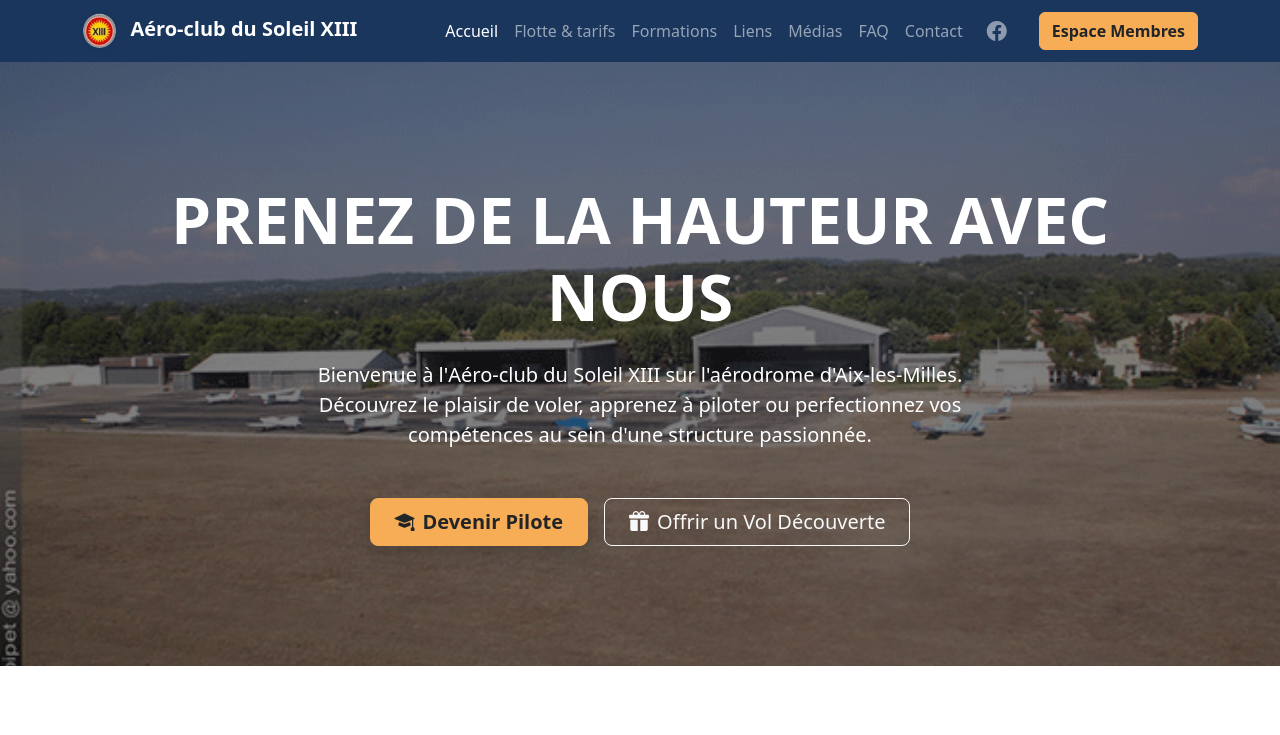
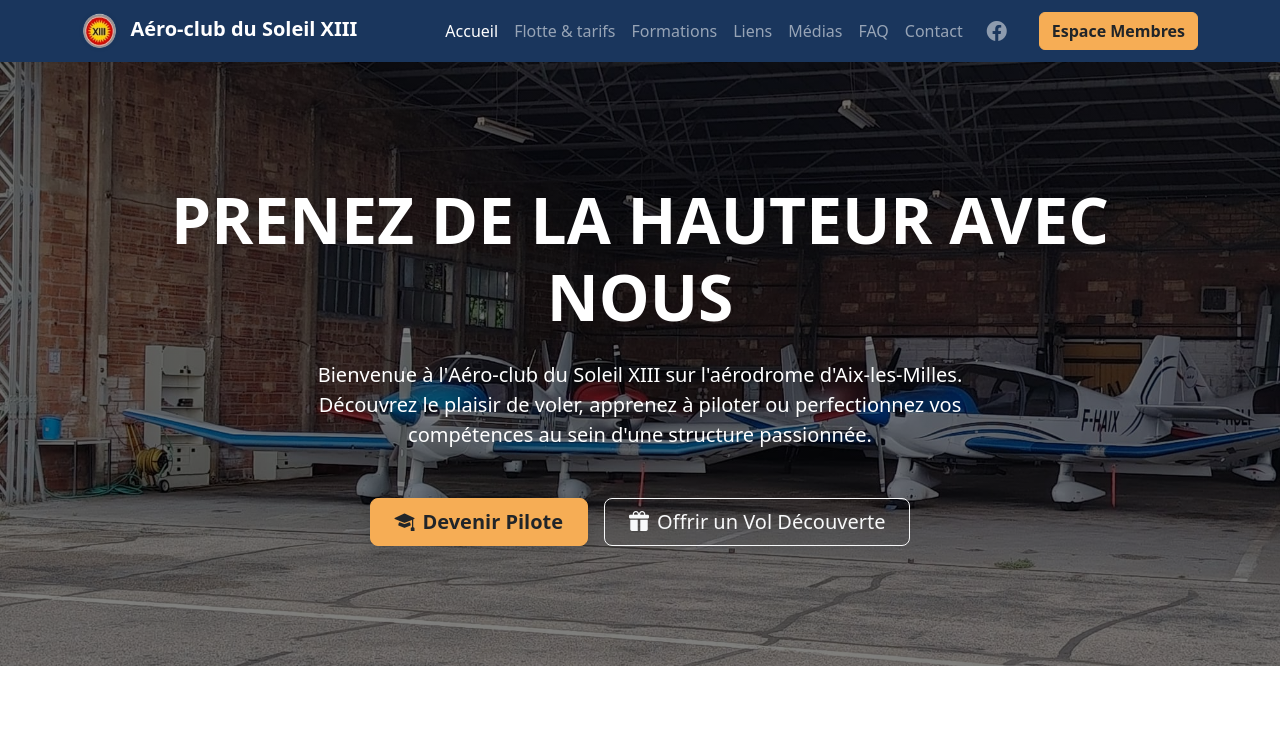
Before and after one commit to MS893/ACS_XIII, a plain HTML site: page index.html in a window 1280 px wide. Shown: the top 735 px of the page. Drawn offline with nearby package versions, Linux system fonts and the light colour scheme.

Commit message:
maj photo

```diff
--- a/index.html
+++ b/index.html
@@ -55,7 +55,7 @@
 
   <!-- HERO SECTION : Grand visuel d'accueil court et percutant -->
   <header class="bg-dark text-white text-center py-5"
-    style="background: linear-gradient(rgba(0, 0, 0, 0.5), rgba(0, 0, 0, 0.5)), url('assets/img/aerodrome.gif') no-repeat center center/cover;">
+    style="background: linear-gradient(rgba(0, 0, 0, 0.5), rgba(0, 0, 0, 0.5)), url('assets/img/hangar.jpeg') no-repeat center center/cover;">
     <div class="container py-5 my-lg-4">
       <h1 class="display-3 fw-bold text-uppercase tracking-wide">Prenez de la hauteur avec nous</h1>
       <p class="lead my-4 mx-auto" style="max-width: 700px;">
@@ -151,7 +151,10 @@
                 le transformer plus tard en PPL si vos envies évoluent.</p>
             </blockquote>
 
-            <p class="mb-0">Prêt à franchir le pas ? <a href="#infoVolDecouverte" data-bs-toggle="collapse" role="button" aria-expanded="false" aria-controls="infoVolDecouverte" class="text-primary text-decoration-underline" style="cursor: pointer;"><em>Réservez votre vol découverte</em></a> ou contactez notre équipe
+            <p class="mb-0">Prêt à franchir le pas ? <a href="#infoVolDecouverte" data-bs-toggle="collapse"
+                role="button" aria-expanded="false" aria-controls="infoVolDecouverte"
+                class="text-primary text-decoration-underline" style="cursor: pointer;"><em>Réservez votre vol
+                  découverte</em></a> ou contactez notre équipe
               pour
               discuter de votre projet avec un instructeur !</p>
 
```
Also changed, not shown: assets/img/aerodrome.gif (deleted), assets/img/hangar.jpeg (added), 1 other file.
